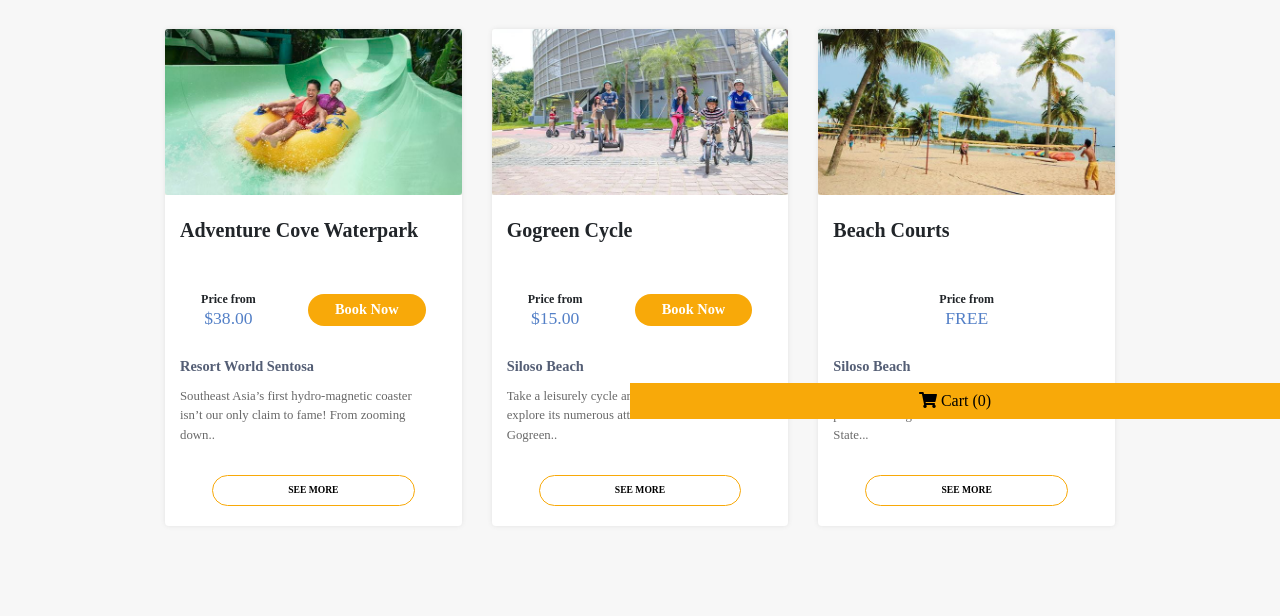
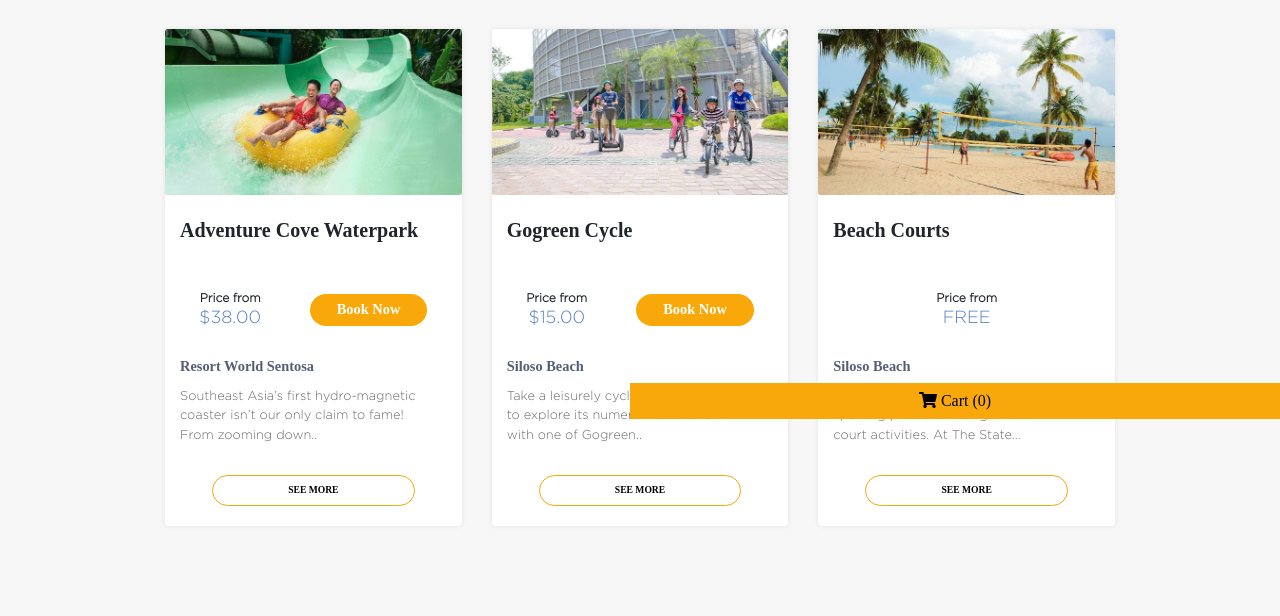
Before and after one commit to archit1508/nus-cs4249-sentosa, a PHP site: page / in a window 1280 px wide. Shown: the part 381-997 px from the top of the page. Run offline with PHP 8.4, Linux system fonts and the light colour scheme; some libraries are stand-ins or nearby versions.

Commit message:
add fonts

```diff
--- a/css/style.css
+++ b/css/style.css
@@ -1,3 +1,12 @@
+@font-face {
+  font-family: 'Gotham Light';
+  src: url(../fonts/GothamLight.ttf);
+}
+@font-face {
+  font-family: 'Gotham Black';
+  src: url(../fonts/Gotham-Black.otf);
+}
+
 *{
 	font-family: Gotham;
 }
```
Also changed, not shown: fonts/Gotham-Black.otf (added), fonts/Gotham-Bold.otf (added), fonts/Gotham-BookItalic.otf (added), fonts/Gotham-Light.otf (added), fonts/Gotham-Thin.otf (added), fonts/Gotham-ThinItalic.otf (added), fonts/Gotham-UltraItalic.otf (added), fonts/Gotham-XLight.otf (added), fonts/Gotham-XLightItalic.otf (added), fonts/GothamBold.ttf (added), fonts/GothamBoldItalic.ttf (added), fonts/GothamBook.ttf (added), fonts/GothamBookItalic.ttf (added), fonts/GothamLight.ttf (added), 4 more files.
